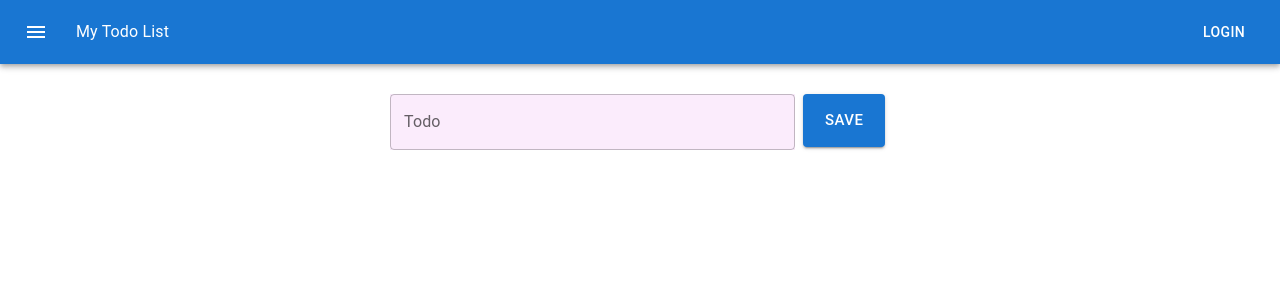
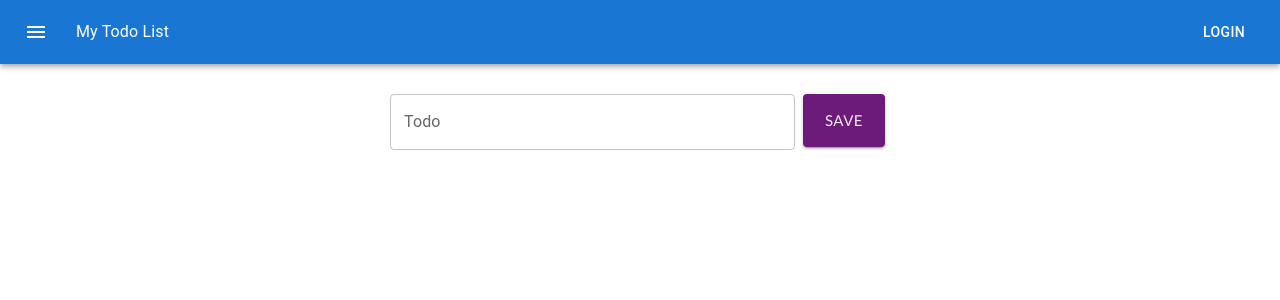
Before and after one commit to safwanrazali/class-clazzy, a React (Create React App) app in the folder my-react-app/: page / in a window 1280 px wide. Shown: the top 300 px of the page. Built offline with nearby package versions, Linux system fonts and the light colour scheme.

Commit message:
useReducer

```diff
--- a/my-react-app/src/pages/LandingPage.jsx
+++ b/my-react-app/src/pages/LandingPage.jsx
@@ -1,32 +1,35 @@
-import React, { useState } from "react";
+import React, { useReducer, useState } from "react";
 import MyCard from "../components/MyCard";
 import MyCard2 from "../components/MyCard2";
 import landingPageStyle from '../styles/LandingPage.module.css';
 
 import { TextField } from "@mui/material";
 import { Button } from "@mui/material";
+import { landingPageReducer, landingPageState } from "../reducer/LandingPageReducer";
 
 const LandingPage = () => {
+
+    const [state, dispatch] = useReducer(landingPageReducer, landingPageState);
 
     const [todo, setTodo] = useState('')
     const [todoList, setTodoList] = useState([])
     const [doneTodoList, setDoneTodoList] = useState([])
 
-    const onSave = () => {
+    // const onSave = () => {
 
-        if (todo === '') {
-            return
-        }
+    //     if (todo === '') {
+    //         return
+    //     }
 
-        // using spread operator to deep clone
-        const cloneTodoList = [...todoList]
+    //     // using spread operator to deep clone
+    //     const cloneTodoList = [...todoList]
 
-        cloneTodoList.push(todo)
+    //     cloneTodoList.push(todo)
 
-        setTodoList(cloneTodoList)
+    //     setTodoList(cloneTodoList)
 
-        setTodo('')
-    }
+    //     setTodo('')
+    // }
 
     const deleteTodo = (index) => {
         console.log('get index: ', index)
@@ -67,27 +70,26 @@ const LandingPage = () => {
         deleteTodo(index)
     }
     return (
-        <div className={landingPageStyle.container}>
+        <div id={landingPageStyle.container}>
 
             <div style={{ marginTop: 30, marginBottom: 30, width: 500 }}>
 
                 <TextField
-                    id="outlined-basic"
+                    id={`${landingPageStyle.todo} "outlined-basic" `}
                     label="Todo"
                     variant="outlined"
                     type="text"
-                    value={todo}
+                    value={state.todo}
                     size="normal"
-                    onChange={(evt) => setTodo(evt.target.value)}
+                    onChange={(evt) => dispatch({ type: 'TODO', payload: {todo:evt.target.value} })}
                     style={{ width: '81%' }}
-                    className={landingPageStyle.todo}
                 />
 
-                <Button className={landingPageStyle.saveBtn} variant="contained" size="large" sx={{ marginLeft: 1, height: 53 }} onClick={onSave}>Save</Button>
+                <Button id={landingPageStyle.saveBtn} variant="contained" size="large" sx={{ marginLeft: 1, height: 53 }} onClick={() => dispatch({type: 'SAVE'})}>Save</Button>
             </div>
 
             {
-                todoList.map((each, index) => (
+                state.todoList.map((each, index) => (
                     <MyCard key={index} index={index} description={each} deleteFunc={deleteTodo} doneFunc={doneTodo} editFunc={editTodo} />
                 ))
             }
--- /dev/null
+++ b/my-react-app/src/reducer/LandingPageReducer.js
@@ -0,0 +1,41 @@
+    const onSave = (state) => {
+
+        const {todo, todoList} = state
+
+        if (todo === '') {
+            return
+        }
+
+        // using spread operator to deep clone
+        const cloneTodoList = [...todoList]
+
+        cloneTodoList.push(todo)
+
+        return {
+            ...state,
+            todo: '',
+            todoList: cloneTodoList,
+        }
+    }
+
+export const landingPageState = {
+    todo: '',
+    todoList: [],
+    doneTodoList: []
+}
+
+export const landingPageReducer = (state, action) => {
+    switch (action.type) {
+        case 'TODO': {
+            return {
+                ...state,
+                todo: action.payload.todo
+            }
+        }
+        case 'SAVE': {
+            return onSave(state)
+        }
+        default:
+            return true;
+    }
+}
--- a/my-react-app/src/styles/LandingPage.module.css
+++ b/my-react-app/src/styles/LandingPage.module.css
@@ -1,4 +1,4 @@
-.container {
+#container {
     display: flex;
     flex: 1;
     align-items: center;
@@ -6,14 +6,14 @@
     flex-direction: column;
 }
 
-.todo {
+#todo {
     background-color: #fbecfc;
     color: #6d1b7b;
     font-family: 'Trebuchet MS', 'Lucida Sans Unicode', 'Lucida Grande', 'Lucida Sans', Arial, sans-serif;
     border: 1px solid #6d1b7b;
 }
 
-.saveBtn {
+#saveBtn {
     background-color: #6d1b7b;
     color: #fbecfc;
     font-family: 'Trebuchet MS', 'Lucida Sans Unicode', 'Lucida Grande', 'Lucida Sans', Arial, sans-serif;
```
